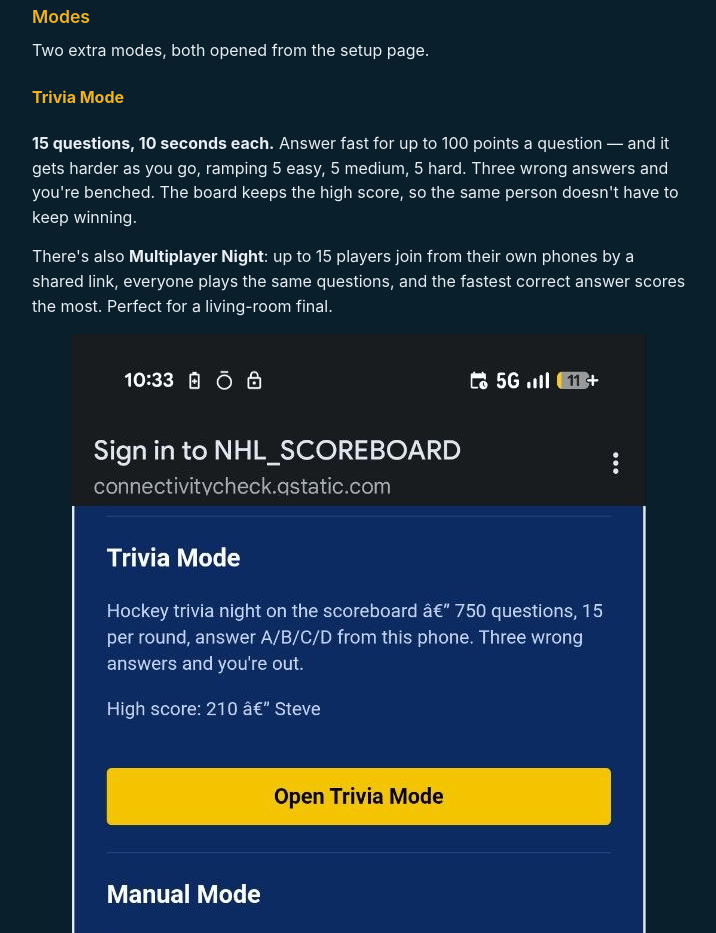
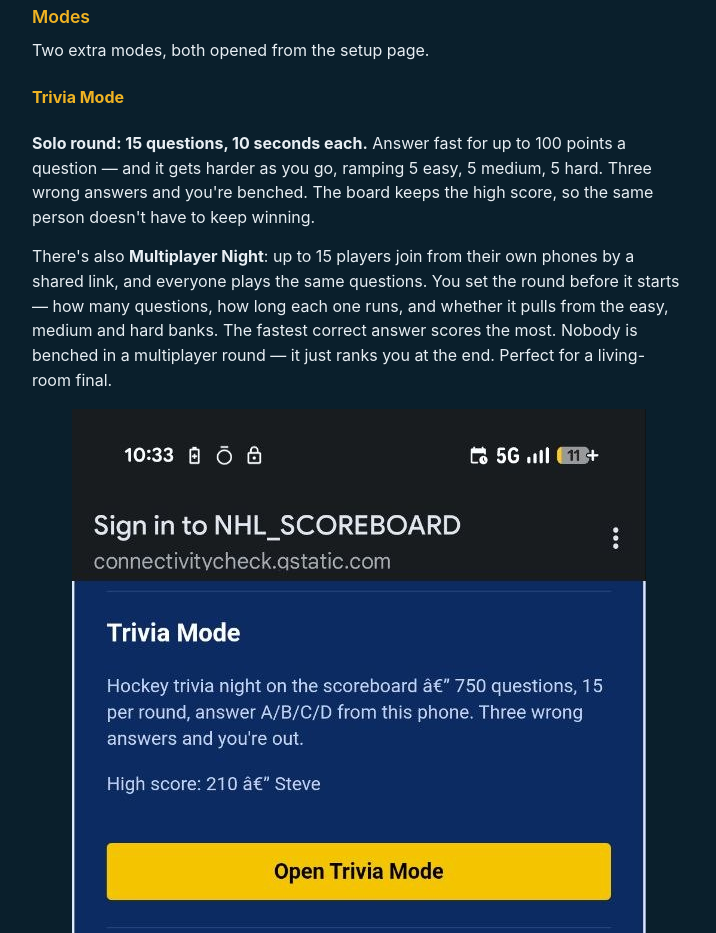
Before and after one commit to ubiconet/scoreboard-site, a plain HTML site: page getting-started.html in a window 1280 px wide. Shown: the part 4437-5370 px from the top of the page, without its empty margins (188-904 px from the left). Drawn offline with Linux system fonts and the light colour scheme.

Commit message:
Describe the multiplayer round as the firmware actually runs it
The setup guide said nothing could be configured about a multiplayer round and
implied the three-strikes benching rule applied. Neither is true: the host sets
the question count, the per-question timer, the gap and the difficulty banks
before starting, and multiplayer rounds have no strikes — they rank you at the
end. Solo rounds keep the benching rule.

```diff
--- a/getting-started.html
+++ b/getting-started.html
@@ -130,8 +130,8 @@
   <p>Two extra modes, both opened from the setup page.</p>
 
   <h4 style="margin-top: 22px; color: var(--gold); font-size: 1rem;">Trivia Mode</h4>
-  <p><strong>15 questions, 10 seconds each.</strong> Answer fast for up to 100 points a question — and it gets harder as you go, ramping 5 easy, 5 medium, 5 hard. Three wrong answers and you're benched. The board keeps the high score, so the same person doesn't have to keep winning.</p>
-  <p>There's also <strong>Multiplayer Night</strong>: up to 15 players join from their own phones by a shared link, everyone plays the same questions, and the fastest correct answer scores the most. Perfect for a living-room final.</p>
+  <p><strong>Solo round: 15 questions, 10 seconds each.</strong> Answer fast for up to 100 points a question — and it gets harder as you go, ramping 5 easy, 5 medium, 5 hard. Three wrong answers and you're benched. The board keeps the high score, so the same person doesn't have to keep winning.</p>
+  <p>There's also <strong>Multiplayer Night</strong>: up to 15 players join from their own phones by a shared link, and everyone plays the same questions. You set the round before it starts — how many questions, how long each one runs, and whether it pulls from the easy, medium and hard banks. The fastest correct answer scores the most. Nobody is benched in a multiplayer round — it just ranks you at the end. Perfect for a living-room final.</p>
   <figure class="step-figure">
     <img src="assets/nhl-trivia-mode.jpg" alt="The trivia page on the setup portal, describing 15 questions and the multiplayer option">
   </figure>
```
